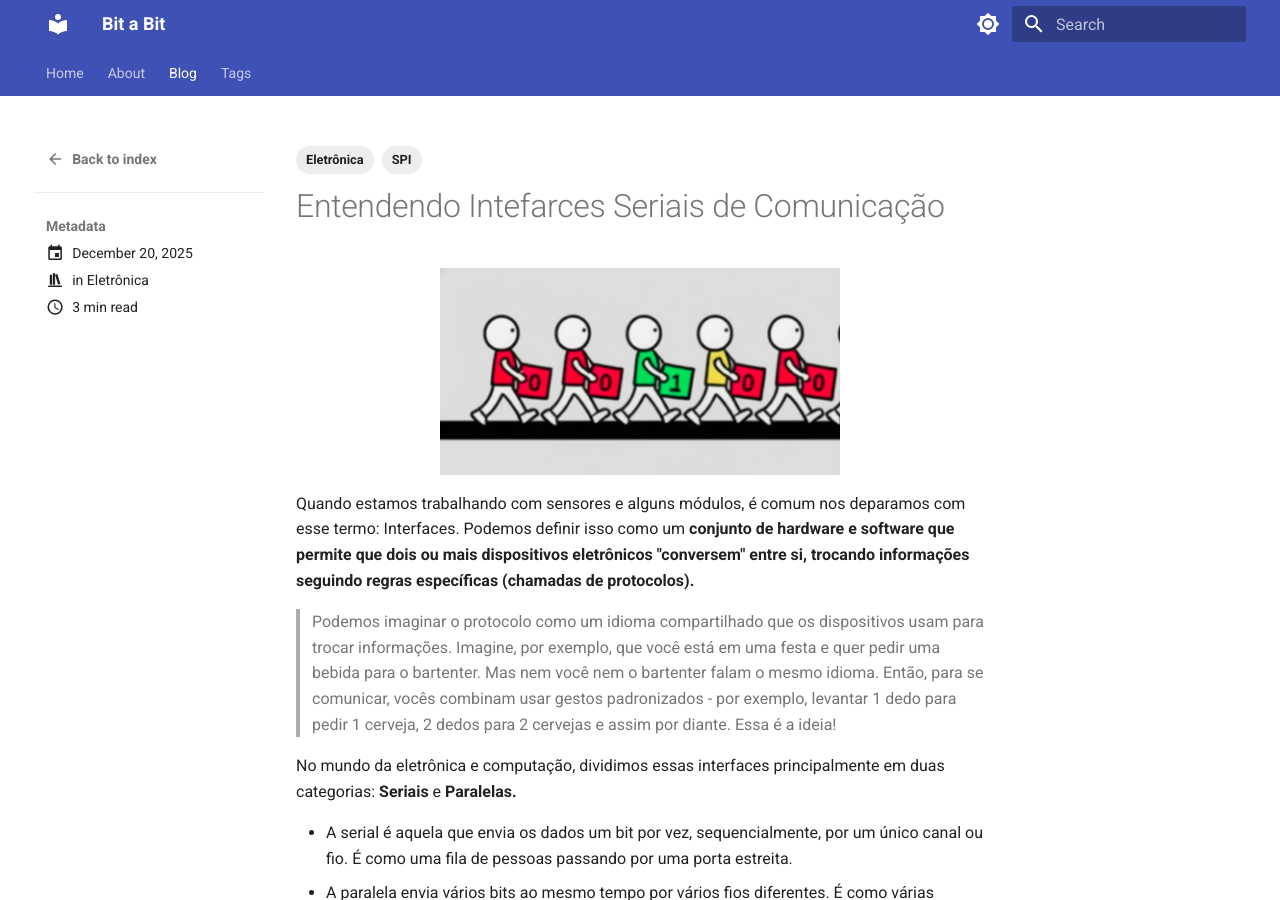
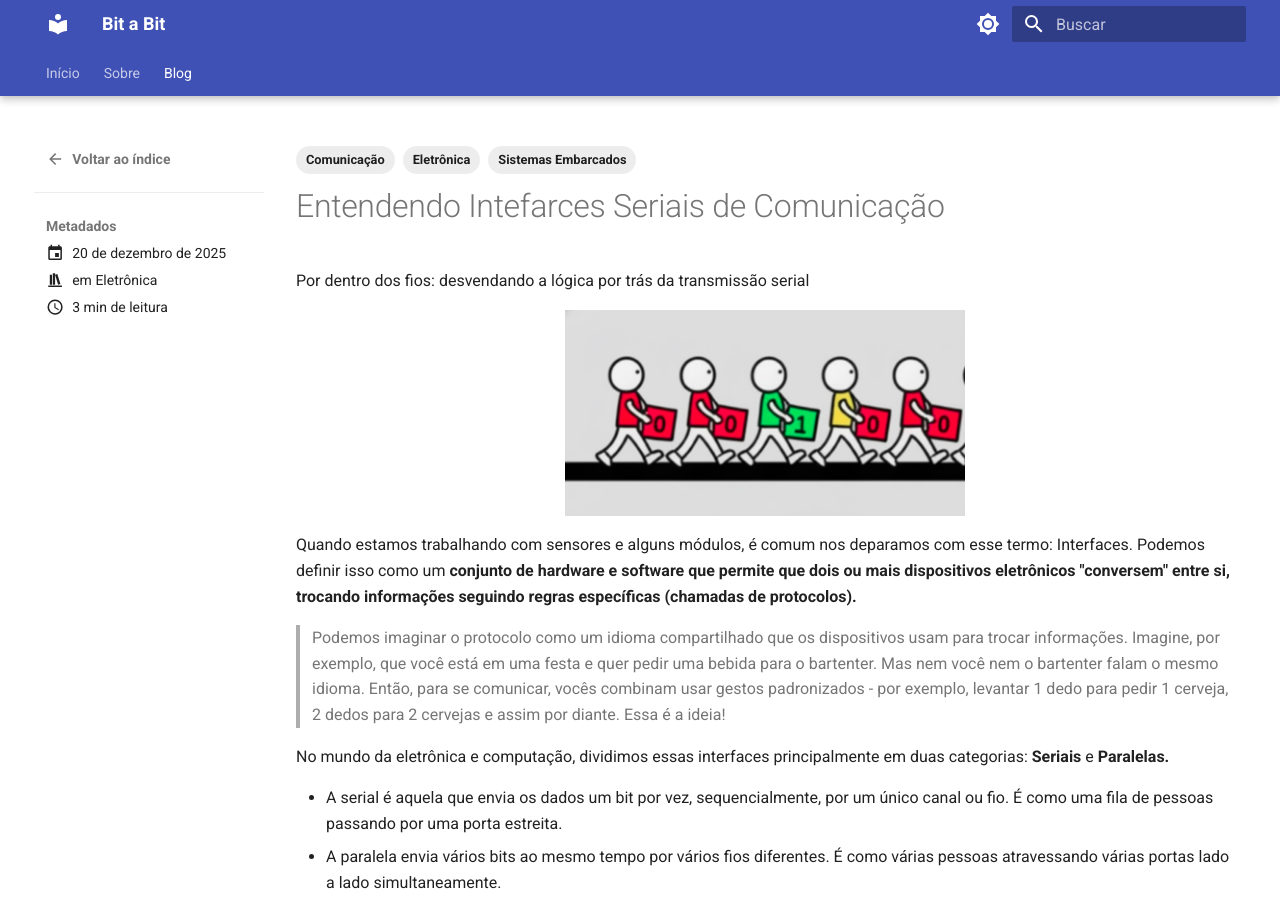
Before and after one commit to alexsousadev/bitabit, an MkDocs documentation site: the page built from docs/blog/posts/2025-12-20_spi/2025-12-20_spi.md, in a window 1280 px wide and 900 px high. Built offline with MkDocs 1.6.1 and Material for MkDocs 9.7.7, drawn with Linux system fonts in a browser that asks for light colours.

Commit message:
fix the main language and add home text

```diff
--- a/docs/blog/posts/2025-12-20_spi/2025-12-20_spi.md
+++ b/docs/blog/posts/2025-12-20_spi/2025-12-20_spi.md
@@ -3,11 +3,15 @@ date: 2025-12-20
 categories:
     - Eletrônica
 tags:
-    - SPI
+    - Comunicação
+    - Sistemas Embarcados
     - Eletrônica
 ---
 
 # Entendendo Intefarces Seriais de Comunicação
+
+Por dentro dos fios: desvendando a lógica por trás da transmissão serial
+<!-- more -->
 
 <figure markdown="span">
 ![](./img/serial.png){ align=center, width="400"}
--- a/mkdocs.yml
+++ b/mkdocs.yml
@@ -1,6 +1,8 @@
 site_name: Bit a Bit
+site_url: https://alexsousadev.github.io/
 theme:
   name: material
+  language: pt-BR
   palette:
 
       # Palette toggle for light mode
@@ -21,10 +23,14 @@ theme:
     - navigation.instant.preview
     - navigation.tracking
     - navigation.tabs
+    - navigation.tabs.sticky
+    - navigation.tabs.sections
+    - navigation.tabs.expand
     - navigation.top
     - search.suggest
     - search.highlight
     - search.share
+    - toc.integrate
 
 markdown_extensions:
   - pymdownx.highlight
@@ -34,14 +40,18 @@ markdown_extensions:
   - attr_list
   - md_in_html
   - pymdownx.blocks.caption
+  - pymdownx.emoji
+  - attr_list
+  - pymdownx.emoji:
+      emoji_index: !!python/name:material.extensions.emoji.twemoji
+      emoji_generator: !!python/name:material.extensions.emoji.to_svg
 
 plugins:
   - search
-  - blog
+  - blog:
   - tags:
       tags_file: tags.md
 nav:
-  - Home: index.md
-  - About: about.md
+  - Início: index.md
+  - Sobre: about.md
   - Blog: blog/index.md
-  - Tags: tags.md
```
Also changed, not shown: docs/index.md (+8 -0 lines), docs/blog/index.md (line endings or trailing spaces).
